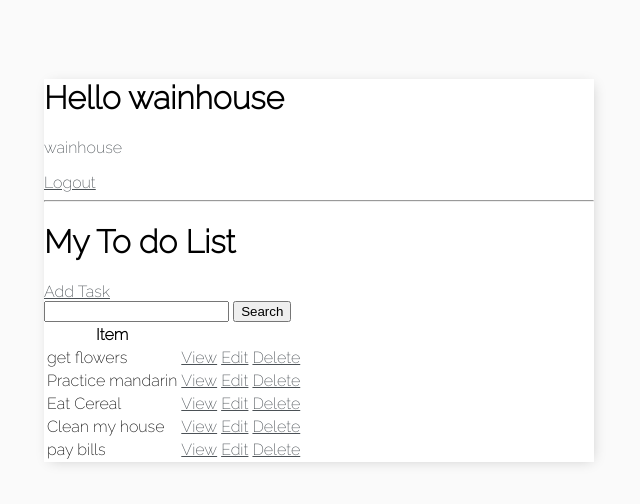
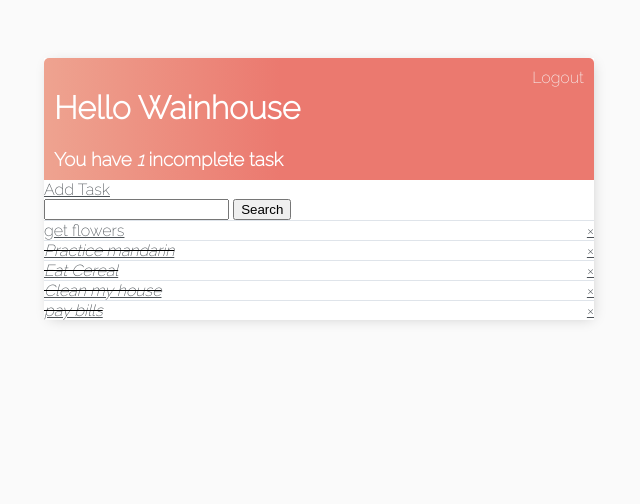
Before and after one commit to Wainhouse/Todo, a Django app: page / in a window 1280 px wide. Shown: the top 504 px of the page, without its empty margins (321-961 px from the left). Run offline with Django 3.2, Linux system fonts and the light colour scheme; a user stored in the database is signed in; data comes from the database, SQL or seed files in the repository; both versions use the stored data as it was after the commit.

Commit message:
task wrapper CSS

```diff
--- a/todo_list/base/templates/base/main.html
+++ b/todo_list/base/templates/base/main.html
@@ -40,6 +40,28 @@
             -webkit-box-shadow: 2px 2px 13px -4px rgb(0, 0, 0, 0.21);
             box-shadow: 2px 2px 13px -4px rgb(0, 0, 0, 0.21);
         }
+
+        .header-bar {
+            display: flex;
+            justify-content: space-between;
+            color: #fff;
+            padding: 10px;
+            border-radius: 5px 5px 0 0;
+            background: linear-gradient(90deg, #EEA390 0%, #EB796F 43%, #EB796F 100%);
+        }
+
+        .header-bar a {
+            color: rgb(247, 247, 247);
+            text-decoration: none;
+        }
+
+        .task-wrapper {
+            display: flex;
+            align-items: center;
+            justify-content: space-between;
+            background-color: #fff;
+            border-top: 1px solid #dfe4ea;
+            overflow: hidden;
     </style>
 </head>
 
--- a/todo_list/base/templates/base/task_list.html
+++ b/todo_list/base/templates/base/task_list.html
@@ -4,27 +4,50 @@
 
 <div class="header-bar">
     <div>
-        <h1>Hello {{request.user}}</h1>
+        <h1>Hello {{request.user|title}}</h1>
+        <h3 style="margin:0">You have <i>{{count}}</i> incomplete task{{ count|pluralize:"s"}}</h3>
     </div>
 
+
+
+    {% if request.user.is_authenticated %}
+    <a href="{% url 'logout' %}">Logout</a>
+    {% else %}
+    <a href="{% url 'login' %}">Login</a>
+    {% endif %}
 </div>
 
-{% if request.user.is_authenticated %}
-<p>{{request.user}}</p>
-<a href="{% url 'logout' %}">Logout</a>
-{% else %}
-<a href="{% url 'login' %}">Login</a>
-{% endif %}
-
-<hr>
-<h1>My To do List {{color}}</h1>
 <a href="{% url 'task-create' %}">Add Task</a>
-
 <form method="GET">
     <input type="text" name="search-area" value="{{search_input}}">
     <input type="submit" value="Search">
 </form>
-<table>
+
+<div class="task-items-wrapper">
+    {% for task in tasks %}
+    <div class="task-wrapper">
+        {% if task.complete %}
+        <div class="task-title">
+            <div class="task-complete-icon"></div>
+            <i><s><a href="{% url 'task-update' task.id %}">{{task}}</a></s></i>
+        </div>
+        <a class="delete-link" href="{% url 'task-delete' task.id %}">&#215;</a>
+        {% else %}
+        <div class="task-title">
+            <div class="task-complete-icon"></div>
+            <a href="{% url 'task-update' task.id %}">{{task}}</a>
+        </div>
+        <a class="delete-link" href="{% url 'task-delete' task.id %}">&#215;</a>
+        {% endif %}
+    </div>
+
+    {% empty %}
+    <h3>No items in list</h3>
+    {% endfor %}
+</div>
+
+<!-- Original Table -->
+<!-- <table>
     <tr>
         <th>Item</th>
         <th></th>
@@ -33,12 +56,11 @@
     {% for task in tasks %}
     <tr>
         <td>{{task.title}}</td>
-        <td><a href="{% url 'task' task.id %}">View</a></td>
         <td><a href="{% url 'task-update' task.id %}">Edit</a></td>
         <td><a href="{% url 'task-delete' task.id %}">Delete</a></td>
     </tr>
     {% empty %}
     <h3>No items in list</h3>
     {% endfor %}
-</table>
+</table> -->
 {% endblock content %}
```
Also changed, not shown: todo_list/db.sqlite3.
